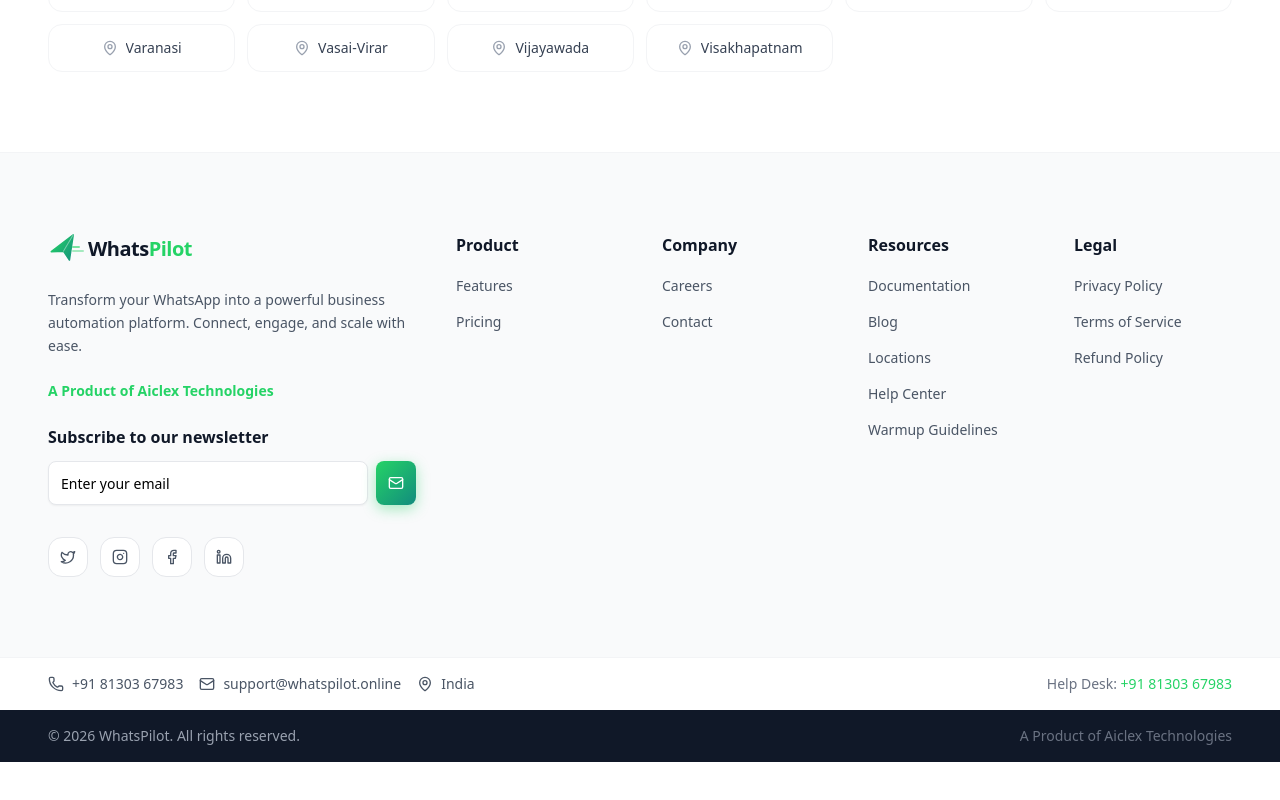
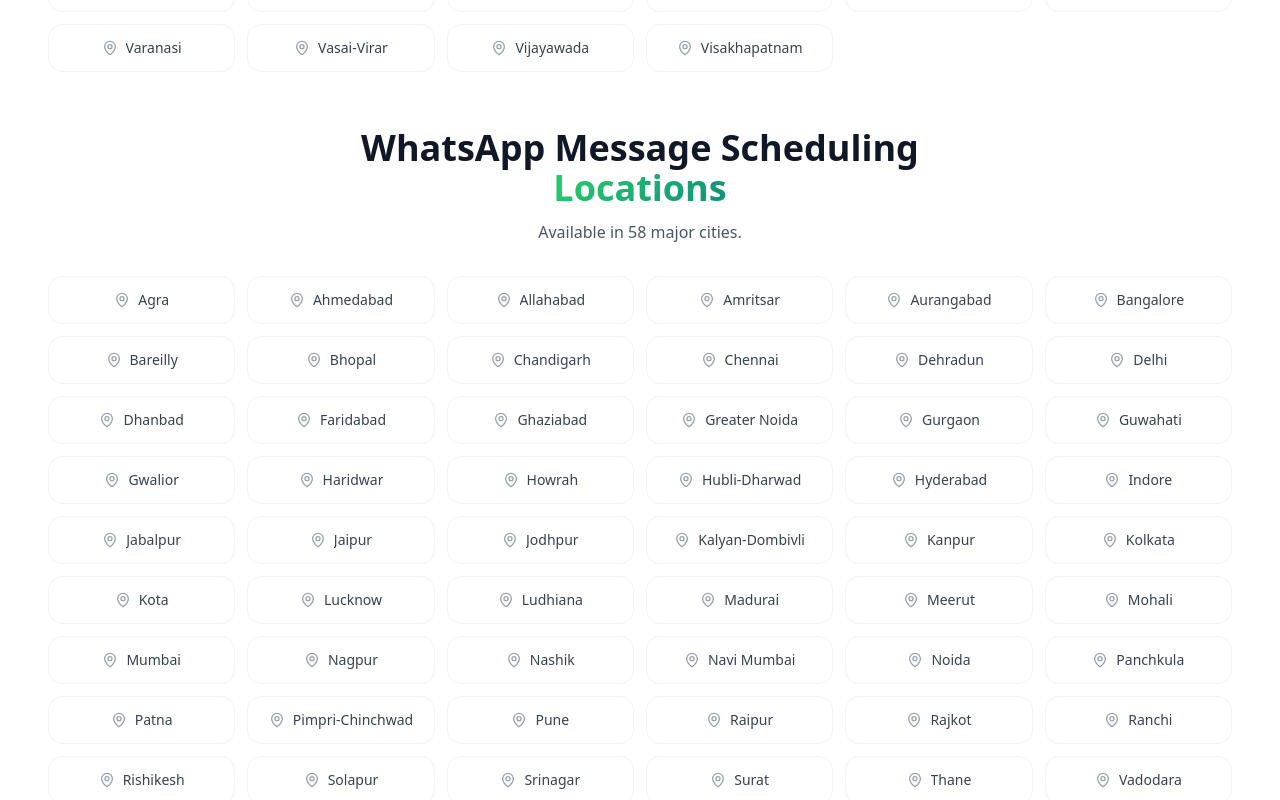
Before and after one commit to Harshit0619/Whatspilot-website-test-, a Next.js app: page /locations in a window 1280 px wide. Shown: the part 880-1680 px from the top of the page. Before the commit the page ends 1642 px from the top, so only its background shows below. Built offline with nearby package versions, Linux system fonts and the light colour scheme.

Commit message:
created new section of WhatsApp Message Scheduling Locations

```diff
--- a/app/locations/LocationsPageClient.tsx
+++ b/app/locations/LocationsPageClient.tsx
@@ -2,7 +2,10 @@
 
 import Link from 'next/link';
 import { MapPin } from 'lucide-react';
-import { toPublicLocationSlug } from '@/lib/locations-slug';
+import {
+  toMarketingLocationSlug,
+  toSchedulingLocationSlug,
+} from '@/lib/locations-slug';
 
 interface LocationItem {
   slug: string;
@@ -40,7 +43,7 @@
             {initialLocations.map((loc) => (
               <Link
                 key={loc.slug}
-                href={`/locations/${toPublicLocationSlug(loc.slug)}`}
+                href={`/locations/${toMarketingLocationSlug(loc.slug)}`}
                 className="group flex items-center justify-center gap-2 px-3 py-3 h-12 rounded-xl bg-white border border-gray-100 shadow-card hover:shadow-card-hover hover:border-whatsapp-green/30 transition-all duration-300 hover:-translate-y-0.5"
               >
                 <MapPin className="w-4 h-4 text-gray-400 group-hover:text-whatsapp-green transition-colors flex-shrink-0 min-w-[16px]" />
@@ -50,6 +53,34 @@
               </Link>
             ))}
           </div>
+
+          {/* Message Scheduling Section */}
+          <div className="mt-14">
+            <div className="text-center max-w-2xl mx-auto mb-8">
+              <h2 className="text-2xl sm:text-3xl lg:text-4xl font-bold text-gray-900 mb-3">
+                WhatsApp Message Scheduling{' '}
+                <span className="gradient-text">Locations</span>
+              </h2>
+              <p className="text-base text-gray-600">
+                Available in {initialLocations.length} major cities.
+              </p>
+            </div>
+
+            <div className="grid grid-cols-2 sm:grid-cols-3 md:grid-cols-4 lg:grid-cols-5 xl:grid-cols-6 gap-3">
+              {initialLocations.map((loc) => (
+                <Link
+                  key={`schedule-${loc.slug}`}
+                  href={`/locations/${toSchedulingLocationSlug(loc.slug)}`}
+                  className="group flex items-center justify-center gap-2 px-3 py-3 h-12 rounded-xl bg-white border border-gray-100 shadow-card hover:shadow-card-hover hover:border-whatsapp-green/30 transition-all duration-300 hover:-translate-y-0.5"
+                >
+                  <MapPin className="w-4 h-4 text-gray-400 group-hover:text-whatsapp-green transition-colors flex-shrink-0 min-w-[16px]" />
+                  <span className="text-sm font-medium text-gray-700 group-hover:text-whatsapp-green transition-colors truncate max-w-full">
+                    {loc.title.replace('WhatsApp Marketing & Automations in ', '')}
+                  </span>
+                </Link>
+              ))}
+            </div>
+          </div>
         </div>
       </div>
     </div>
--- a/app/locations/[slug]/page.tsx
+++ b/app/locations/[slug]/page.tsx
@@ -1,33 +1,40 @@
 import type { Metadata } from "next";
 import { notFound } from "next/navigation";
 import LocationPageClient from "./LocationPageClient";
-import { getLocationBySlug, getLocationSlugs } from "@/lib/locations";
-import { toPublicLocationSlug } from "@/lib/locations-slug";
+import { getLocationBySlug, getLocationPublicSlugs } from "@/lib/locations";
+import {
+  getLocationVariantFromSlug,
+  replaceLocationServiceLabel,
+} from "@/lib/locations-slug";
 
 export async function generateStaticParams() {
-  const slugs = getLocationSlugs();
+  const slugs = getLocationPublicSlugs();
   return slugs.map((slug) => ({ slug }));
 }
 
 export async function generateMetadata({ params }: { params: Promise<{ slug: string }> }): Promise<Metadata> {
   const { slug } = await params;
   const location = getLocationBySlug(slug);
+  const variant = getLocationVariantFromSlug(slug);
 
   if (!location) {
     return { title: "Location Not Found" };
   }
 
+  const title = replaceLocationServiceLabel(location.title, variant);
+  const description = replaceLocationServiceLabel(location.excerpt, variant);
+
   return {
-    title: `${location.title} | WhatsPilot`,
-    description: location.excerpt,
+    title: `${title} | WhatsPilot`,
+    description,
     keywords: ["whatsapp automation", location.slug, "whatsapp marketing", "india"],
     robots: { index: true, follow: true },
     alternates: {
-      canonical: `https://www.whatspilot.online/locations/${toPublicLocationSlug(location.slug)}`,
+      canonical: `https://www.whatspilot.online/locations/${slug}`,
     },
     openGraph: {
-      title: location.title,
-      description: location.excerpt,
+      title,
+      description,
       type: "website",
     },
   };
@@ -36,10 +43,11 @@
 export default async function LocationPage({ params }: { params: Promise<{ slug: string }> }) {
   const { slug } = await params;
   const location = getLocationBySlug(slug);
+  const variant = getLocationVariantFromSlug(slug);
 
   if (!location) {
     notFound();
   }
 
-  return <LocationPageClient location={location} />;
+  return <LocationPageClient location={location} variant={variant} />;
 }
--- a/app/sitemap.xml/route.ts
+++ b/app/sitemap.xml/route.ts
@@ -1,6 +1,6 @@
 import { featuresData, type Feature } from '@/app/features/feature-data';
 import { getAllPosts, type BlogPost } from '@/lib/blog';
-import { getLocationSlugs } from '@/lib/locations';
+import { getLocationPublicSlugs } from '@/lib/locations';
 
 export const dynamic = 'force-static';
 
@@ -43,7 +43,7 @@
   }));
 
 
-  const locationRoutes = getLocationSlugs().map((slug) => ({
+  const locationRoutes = getLocationPublicSlugs().map((slug) => ({
     loc: `${baseUrl}/locations/${slug}`,
     lastmod: now,
     priority: 0.7,
--- a/lib/locations-slug.ts
+++ b/lib/locations-slug.ts
@@ -1,17 +1,54 @@
-export const LOCATION_SLUG_PREFIX = "whatsapp-marketing-automations-in-";
+export const MARKETING_SLUG_PREFIX = "whatsapp-marketing-automations-in-";
+export const SCHEDULING_SLUG_PREFIX = "whatsapp-message-scheduling-in-";
 
-export function toPublicLocationSlug(slug: string): string {
-  if (slug.startsWith(LOCATION_SLUG_PREFIX)) {
+export type LocationVariant = "marketing" | "scheduling";
+
+export function toMarketingLocationSlug(slug: string): string {
+  if (slug.startsWith(MARKETING_SLUG_PREFIX)) {
     return slug;
   }
 
-  return `${LOCATION_SLUG_PREFIX}${slug}`;
+  return `${MARKETING_SLUG_PREFIX}${slug}`;
+}
+
+export function toSchedulingLocationSlug(slug: string): string {
+  if (slug.startsWith(SCHEDULING_SLUG_PREFIX)) {
+    return slug;
+  }
+
+  return `${SCHEDULING_SLUG_PREFIX}${slug}`;
 }
 
 export function fromPublicLocationSlug(slug: string): string {
-  if (slug.startsWith(LOCATION_SLUG_PREFIX)) {
-    return slug.slice(LOCATION_SLUG_PREFIX.length);
+  if (slug.startsWith(MARKETING_SLUG_PREFIX)) {
+    return slug.slice(MARKETING_SLUG_PREFIX.length);
+  }
+
+  if (slug.startsWith(SCHEDULING_SLUG_PREFIX)) {
+    return slug.slice(SCHEDULING_SLUG_PREFIX.length);
   }
 
   return slug;
 }
+
+export function getLocationVariantFromSlug(slug: string): LocationVariant {
+  if (slug.startsWith(SCHEDULING_SLUG_PREFIX)) {
+    return "scheduling";
+  }
+
+  return "marketing";
+}
+
+export function getServiceLabel(variant: LocationVariant): string {
+  return variant === "scheduling"
+    ? "WhatsApp Message Scheduling"
+    : "WhatsApp Marketing & Automations";
+}
+
+export function replaceLocationServiceLabel(
+  text: string,
+  variant: LocationVariant,
+): string {
+  const label = getServiceLabel(variant);
+  return text.replace(/WhatsApp Marketing & Automations/g, label);
+}
--- a/lib/locations.ts
+++ b/lib/locations.ts
@@ -1,7 +1,11 @@
 import fs from 'fs';
 import path from 'path';
 import matter from 'gray-matter';
-import { fromPublicLocationSlug, toPublicLocationSlug } from './locations-slug';
+import {
+  fromPublicLocationSlug,
+  toMarketingLocationSlug,
+  toSchedulingLocationSlug,
+} from './locations-slug';
 
 const locationsDirectory = path.join(process.cwd(), 'content/locations');
 
@@ -35,8 +39,26 @@
   const fileNames = fs.readdirSync(locationsDirectory);
   return fileNames
     .filter(name => name.endsWith('.md'))
-    .map(name => name.replace(/\.md$/, ''))
-    .map(toPublicLocationSlug);
+    .map(name => name.replace(/\.md$/, ''));
+}
+
+export function getLocationPublicSlugs(
+  variant: 'marketing' | 'scheduling' | 'both' = 'both',
+): string[] {
+  const rawSlugs = getLocationSlugs();
+
+  if (variant === 'marketing') {
+    return rawSlugs.map(toMarketingLocationSlug);
+  }
+
+  if (variant === 'scheduling') {
+    return rawSlugs.map(toSchedulingLocationSlug);
+  }
+
+  return rawSlugs.flatMap((slug) => [
+    toMarketingLocationSlug(slug),
+    toSchedulingLocationSlug(slug),
+  ]);
 }
 
 export function getLocationBySlug(slug: string): LocationItem | null {
```
Also changed, not shown: app/locations/[slug]/LocationPageClient.tsx (+22 -7 lines).
